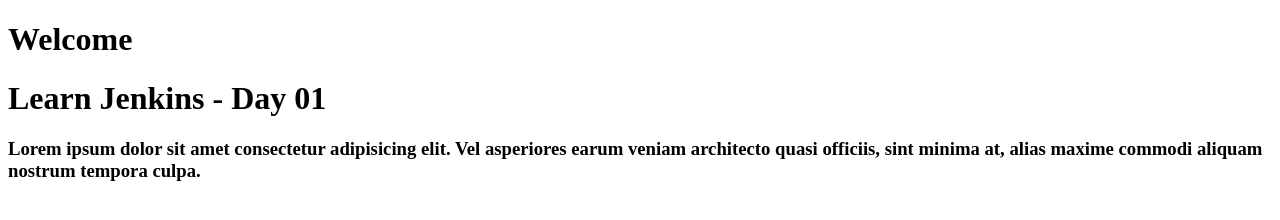
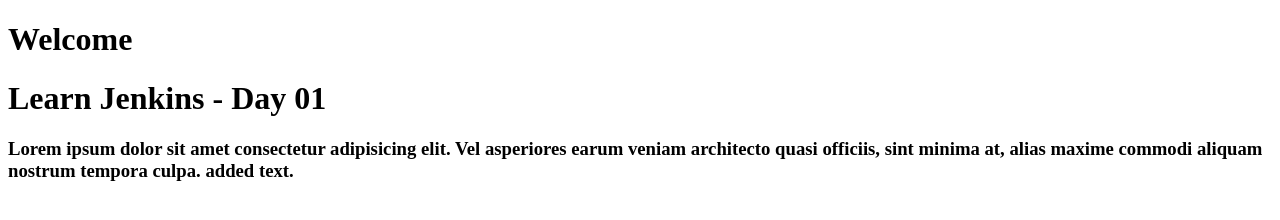
Before and after one commit to raksmeycoding/jenkens, a website: page jenkens_day_001/pages/home.html in a window 1280 px wide. Drawn offline with Linux system fonts and the light colour scheme.

Commit message:
Update home.html

```diff
--- a/jenkens_day_001/pages/home.html
+++ b/jenkens_day_001/pages/home.html
@@ -11,7 +11,7 @@
   <h1>Welcome</h1>
   <h1>Learn Jenkins - Day 01</h1>
   <h3>Lorem ipsum dolor sit amet consectetur adipisicing elit. Vel asperiores earum veniam architecto quasi officiis,
-    sint minima at, alias maxime commodi aliquam nostrum tempora culpa.</h3>
+    sint minima at, alias maxime commodi aliquam nostrum tempora culpa. added text.</h3>
 </body>
 
 </html>
```
